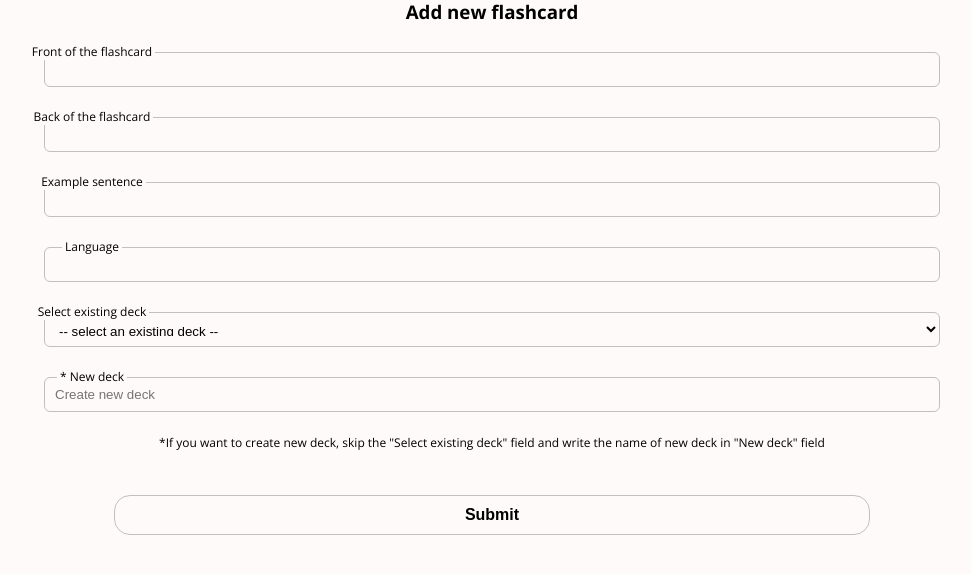
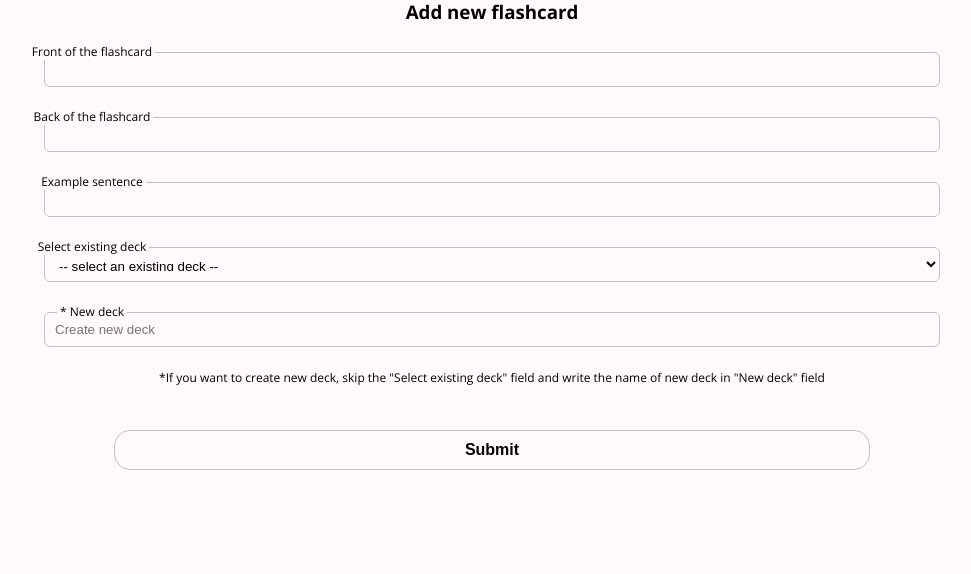
Before and after one commit to emiliaburdak/Flashcard-app, a Flask app: page /add_flashcard in a window 1280 px wide. Shown: the part 90-664 px from the top of the page, without its empty margins (148-1119 px from the left). Run offline with Flask 3, Linux system fonts and the light colour scheme; the visitor is signed in with stand-in values (Sample User, id 1); data that the repository does not hold is empty.

Commit message:
language and check has been removed

```diff
--- a/flask/Anki/app/body.py
+++ b/flask/Anki/app/body.py
@@ -24,14 +24,14 @@ def find_deck_id_from_existing_deck(deck_name, user):
     return deck_id
 
 
-def find_deck_id_from_create_new_deck(created_new_deck_name, language, user):
+def find_deck_id_from_create_new_deck(created_new_deck_name, user):
     check_if_matching_names = list(filter(lambda x: x.deck_name == created_new_deck_name, user.decks))
     if check_if_matching_names:
         deck_id = check_if_matching_names[0].id
         flash('Your new deck name already exist - the flashcard has been assigned to the existing deck')
         return deck_id
     else:
-        new_deck = Deck(deck_name=created_new_deck_name, author_id=user.id, language=language,
+        new_deck = Deck(deck_name=created_new_deck_name, author_id=user.id,
                         last_seen_flashcard_id=None)
         db.session.add(new_deck)
         db.session.flush()
@@ -39,8 +39,8 @@ def find_deck_id_from_create_new_deck(created_new_deck_name, language, user):
         return deck_id
 
 
-def check_if_input_is_valid(back_name, front_name, language, create_new_deck, select_existing_deck):
-    if not back_name or not front_name or not language:
+def check_if_input_is_valid(back_name, front_name, create_new_deck, select_existing_deck):
+    if not back_name or not front_name:
         return False, 'Please completed all required fields', 'error'
 
     if len(back_name) < 1 or len(front_name) < 1:
@@ -145,13 +145,12 @@ def add_flashcard():
     if request.method == 'POST':
         back_name = request.form.get('back-name')
         front_name = request.form.get('front-name')
-        language = request.form.get('language')
         sentence = request.form.get('example-sentence')
         select_existing_deck = request.form.get('existing-deck')
         create_new_deck = request.form.get('new-deck')
         user = current_user
 
-        valid_input, message, flash_category = check_if_input_is_valid(back_name, front_name, language, create_new_deck,
+        valid_input, message, flash_category = check_if_input_is_valid(back_name, front_name, create_new_deck,
                                                                        select_existing_deck)
         if not valid_input:
             flash(message, category=flash_category)
@@ -162,7 +161,7 @@ def add_flashcard():
             if select_existing_deck and not create_new_deck:
                 deck_id = find_deck_id_from_existing_deck(select_existing_deck, user)
             else:
-                deck_id = find_deck_id_from_create_new_deck(create_new_deck, language, user)
+                deck_id = find_deck_id_from_create_new_deck(create_new_deck, user)
 
         create_new_flashcard(back_name, front_name, deck_id, sentence)
 
@@ -276,9 +275,3 @@ def speak(flashcard_id):
         fp.seek(0)
         audio = fp.read()
     return Response(audio, mimetype="audio/mp3")
-
-
-@body.route('/display')
-def display():
-    all_flashcards = FlashCard.query.all()
-    return render_template('check.html', all_flashcards=all_flashcards, user=current_user)
--- a/flask/Anki/app/models.py
+++ b/flask/Anki/app/models.py
@@ -28,5 +28,4 @@ class Deck(db.Model):
     deck_name = db.Column(db.String(50))
     author_id = db.Column(db.Integer, db.ForeignKey('user.id', ondelete='CASCADE'), nullable=False)
     flashcards = db.relationship('FlashCard', backref='deck', passive_deletes=True)
-    language = db.Column(db.String(50))
     last_seen_flashcard_id = db.Column(db.Integer, nullable=True)
--- a/flask/Anki/app/templates/new_flashcard.html
+++ b/flask/Anki/app/templates/new_flashcard.html
@@ -36,16 +36,6 @@
         </div>
 
         <div class="one-item-box">
-            <label class="input-label" for="language">Language</label>
-            <input
-                    class="input"
-                    type="text"
-                    id="language"
-                    name="language"
-            />
-        </div>
-
-        <div class="one-item-box">
             <label class="input-label" for="existing-deck">Select existing deck</label>
             <select class="input" id="existing-deck" name="existing-deck">
                 <option selected disabled>-- select an existing deck --</option>
```
Also changed, not shown: flask/Anki/app/templates/check.html (deleted, +0 -14 lines).
